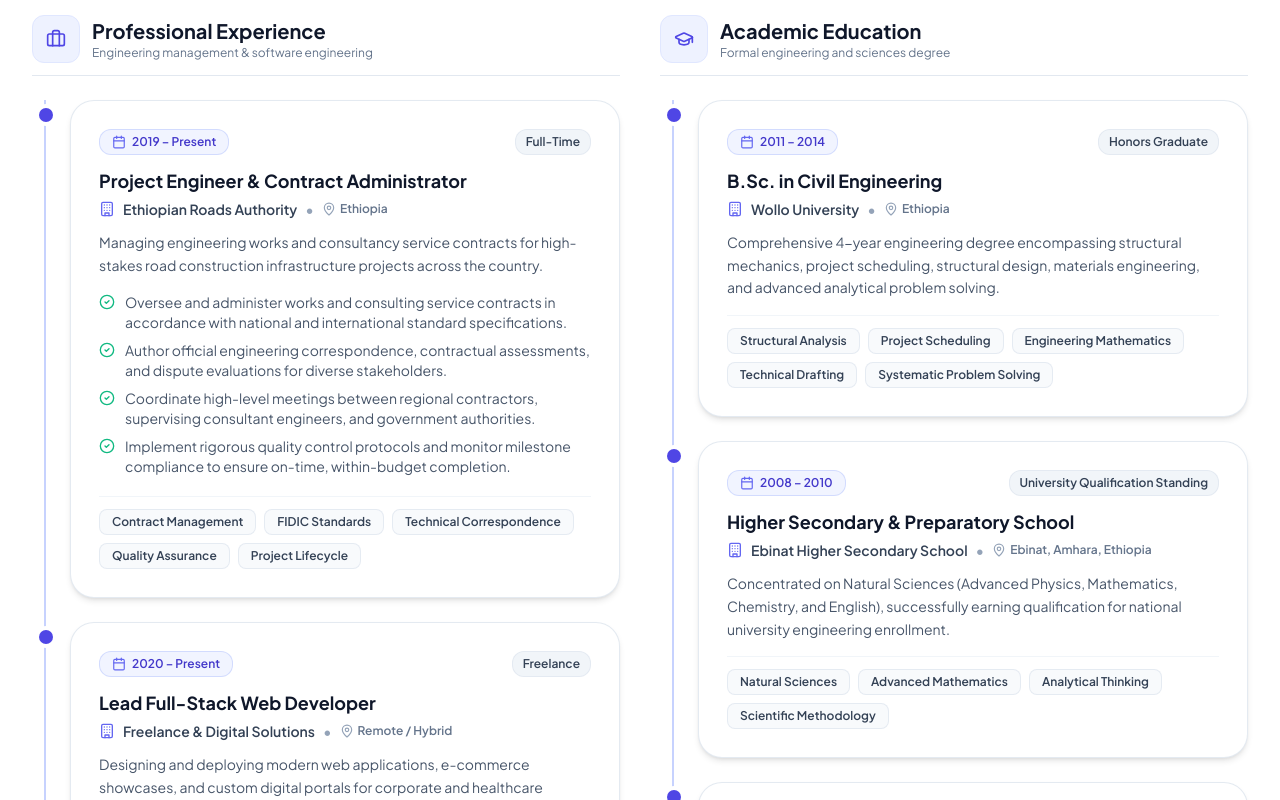
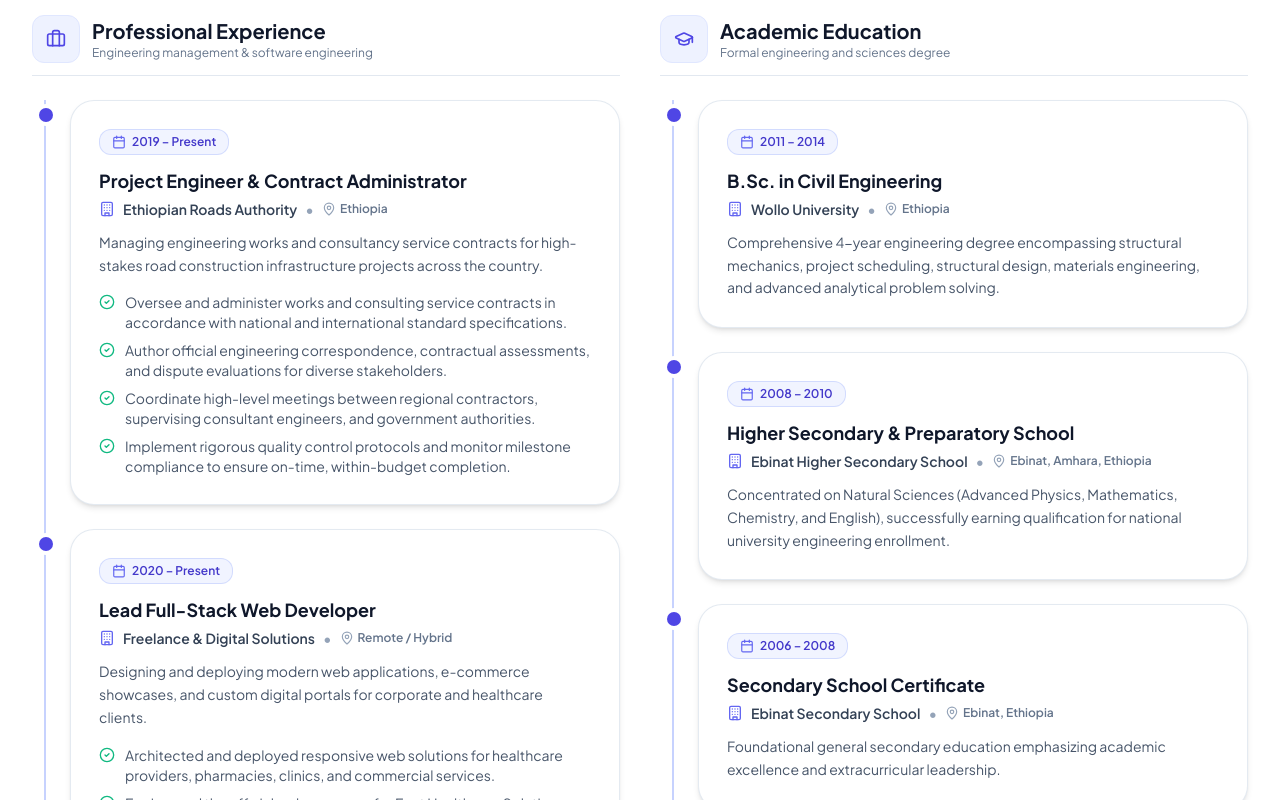
Before and after one commit to meseretshumye/Resume, a React (Vite) app: page / in a window 1280 px wide. Shown: the part 3560-4360 px from the top of the page. Built offline with nearby package versions, Linux system fonts and the light colour scheme.

Commit message:
fix(experience): remove tech chips and employment/grade badges from all cards

```diff
--- a/src/components/ExperienceEducation.jsx
+++ b/src/components/ExperienceEducation.jsx
@@ -100,13 +100,10 @@ export default function ExperienceEducation({ experience = [], education = [], o
 
                     {/* Card Content - Standardized with Thin 1px Hover Border */}
                     <div className="p-6 sm:p-7 rounded-3xl bg-white dark:bg-[#0e1629]/90 border border-slate-200/90 dark:border-blue-500/25 hover:border-indigo-400/70 dark:hover:border-sky-400/60 shadow-md dark:shadow-[0_4px_25px_rgba(2,12,27,0.6)] backdrop-blur-sm transition-all duration-200 group-hover:-translate-y-0.5">
-                      <div className="flex flex-wrap items-center justify-between gap-2 mb-3">
+                      <div className="flex items-center gap-2 mb-3">
                         <span className="inline-flex items-center gap-1.5 px-3 py-1 rounded-xl text-xs font-semibold bg-indigo-50/80 dark:bg-indigo-950/60 text-indigo-700 dark:text-sky-300 border border-indigo-200/70 dark:border-blue-500/25 shadow-xs">
                           <Calendar className="w-3.5 h-3.5 text-indigo-500 dark:text-sky-400" />
                           {item.period}
-                        </span>
-                        <span className="text-xs font-semibold px-2.5 py-1 rounded-xl bg-slate-100 dark:bg-slate-800/80 text-slate-700 dark:text-slate-300 border border-slate-200/80 dark:border-slate-700/80">
-                          {item.type}
                         </span>
                       </div>
 
@@ -129,7 +126,7 @@ export default function ExperienceEducation({ experience = [], education = [], o
                       </p>
 
                       {/* Responsibilities list */}
-                      <ul className="space-y-2 mb-5">
+                      <ul className="space-y-2">
                         {item.responsibilities.map((resp, i) => (
                           <li key={i} className="flex items-start gap-2.5 text-xs sm:text-sm text-slate-600 dark:text-slate-300">
                             <CheckCircle2 className="w-4 h-4 text-emerald-500 shrink-0 mt-0.5" />
@@ -137,18 +134,6 @@ export default function ExperienceEducation({ experience = [], education = [], o
                           </li>
                         ))}
                       </ul>
-
-                      {/* Tech Chips - Standardized with Thin 1px Borders */}
-                      <div className="flex flex-wrap gap-2 pt-3 border-t border-slate-100 dark:border-slate-800/80">
-                        {item.technologies.map((tech, idx) => (
-                          <span
-                            key={idx}
-                            className="px-3 py-1 rounded-lg text-xs font-semibold bg-slate-50 dark:bg-slate-900/60 border border-slate-200/80 dark:border-slate-700/60 text-slate-700 dark:text-slate-300 hover:border-indigo-400/60 dark:hover:border-sky-400/40 transition-all duration-150"
-                          >
-                            {tech}
-                          </span>
-                        ))}
-                      </div>
                     </div>
                   </div>
                 ))}
@@ -177,13 +162,10 @@ export default function ExperienceEducation({ experience = [], education = [], o
 
                     {/* Card Content - Standardized with Thin 1px Hover Border */}
                     <div className="p-6 sm:p-7 rounded-3xl bg-white dark:bg-[#0e1629]/90 border border-slate-200/90 dark:border-blue-500/25 hover:border-indigo-400/70 dark:hover:border-sky-400/60 shadow-md dark:shadow-[0_4px_25px_rgba(2,12,27,0.6)] backdrop-blur-sm transition-all duration-200 group-hover:-translate-y-0.5">
-                      <div className="flex flex-wrap items-center justify-between gap-2 mb-3">
+                      <div className="flex items-center gap-2 mb-3">
                         <span className="inline-flex items-center gap-1.5 px-3 py-1 rounded-xl text-xs font-semibold bg-indigo-50/80 dark:bg-indigo-950/60 text-indigo-700 dark:text-sky-300 border border-indigo-200/70 dark:border-blue-500/25 shadow-xs">
                           <Calendar className="w-3.5 h-3.5 text-indigo-500 dark:text-sky-400" />
                           {item.period}
-                        </span>
-                        <span className="text-xs font-semibold px-2.5 py-1 rounded-xl bg-slate-100 dark:bg-slate-800/80 text-slate-700 dark:text-slate-300 border border-slate-200/80 dark:border-slate-700/80">
-                          {item.grade}
                         </span>
                       </div>
 
@@ -201,21 +183,9 @@ export default function ExperienceEducation({ experience = [], education = [], o
                         </span>
                       </div>
 
-                      <p className="text-sm text-slate-600 dark:text-slate-300 mb-4 leading-relaxed">
+                      <p className="text-sm text-slate-600 dark:text-slate-300 leading-relaxed">
                         {item.description}
                       </p>
-
-                      {/* Acquired Skills - Standardized with Thin 1px Borders */}
-                      <div className="flex flex-wrap gap-2 pt-3 border-t border-slate-100 dark:border-slate-800/80">
-                        {item.skillsAcquired.map((skill, idx) => (
-                          <span
-                            key={idx}
-                            className="px-3 py-1 rounded-lg text-xs font-semibold bg-slate-50 dark:bg-slate-900/60 border border-slate-200/80 dark:border-slate-700/60 text-slate-700 dark:text-slate-300 hover:border-indigo-400/60 dark:hover:border-sky-400/40 transition-all duration-150"
-                          >
-                            {skill}
-                          </span>
-                        ))}
-                      </div>
                     </div>
                   </div>
                 ))}
```
